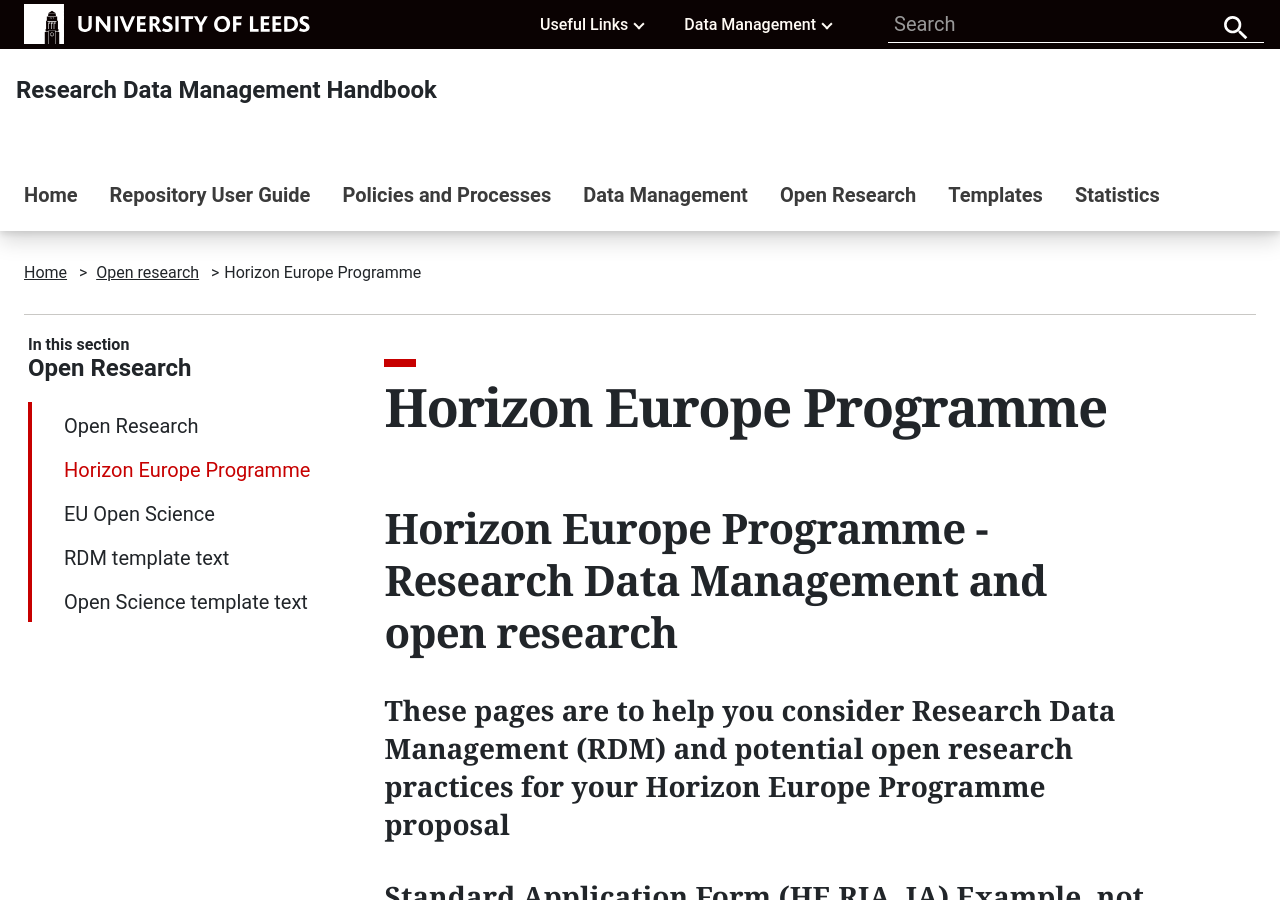
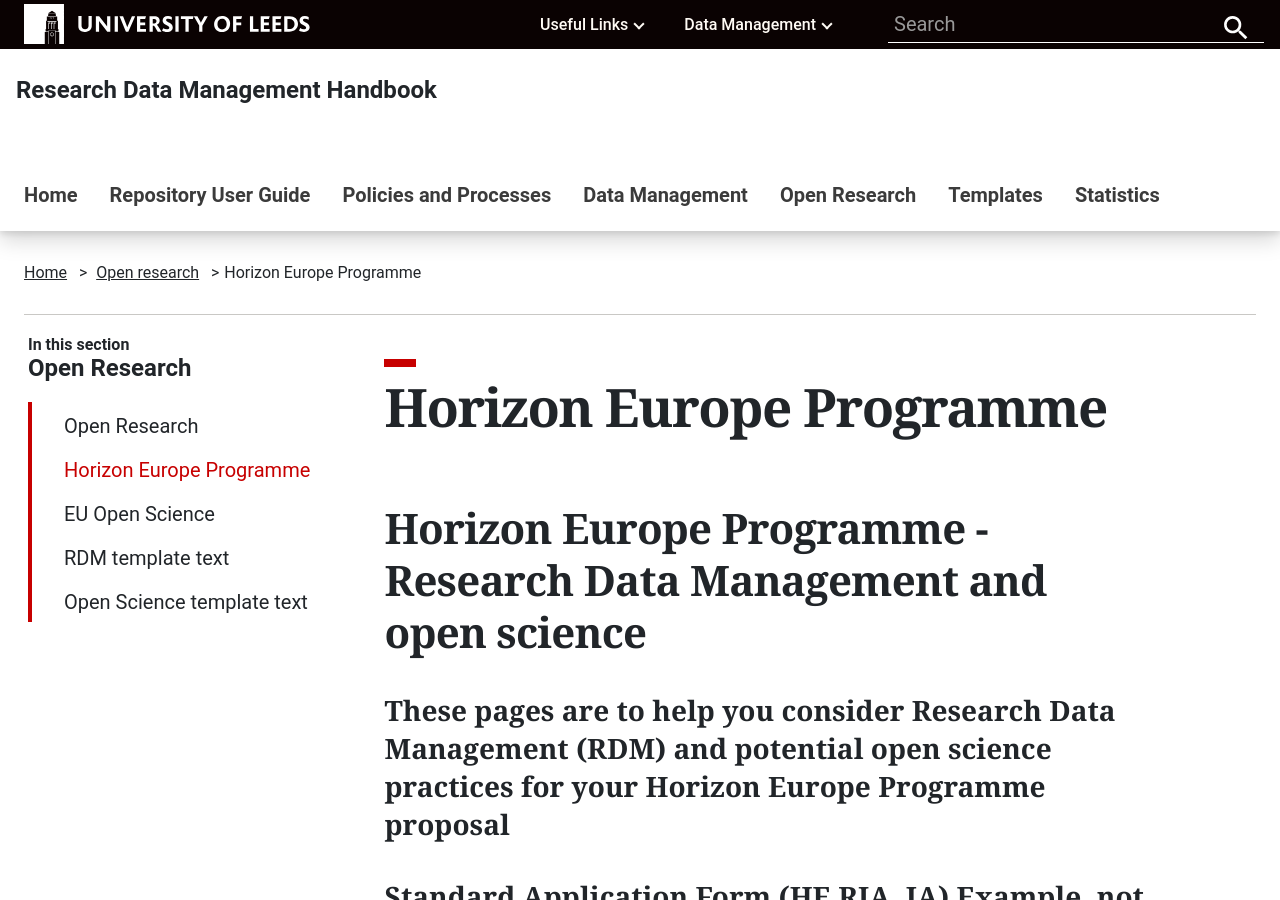
Before and after one commit to uol-library/rdl-handbook, a Jekyll site: the page built from pages/open-research/horizon-europe-programme.md, in a window 1280 px wide and 900 px high. Built offline with Jekyll 4.4.1, drawn with Linux system fonts in a browser that asks for light colours; some web fonts are replaced.

Commit message:
Update horizon-europe-programme.md

```diff
--- a/pages/open-research/horizon-europe-programme.md
+++ b/pages/open-research/horizon-europe-programme.md
@@ -6,8 +6,8 @@ index: true
 permalink: /open-research/horizon-europe-programme/
 ---
 
-## Horizon Europe Programme - Research Data Management and open research
-#### These pages are to help you consider Research Data Management (RDM) and potential open research practices for your Horizon Europe Programme proposal
+## Horizon Europe Programme - Research Data Management and open science
+#### These pages are to help you consider Research Data Management (RDM) and potential open science practices for your Horizon Europe Programme proposal
 #### [Standard Application Form (HE RIA, IA) Example, not to complete](https://ec.europa.eu/info/funding-tenders/opportunities/docs/2021-2027/horizon/temp-form/af/af_he-ria-ia_en.pdf) Version 1.1, 19 April 2021
 > Describe how appropriate open science practices are implemented as an integral part of the proposed methodology. Show how the choice of practices and their implementation are adapted to the nature of your work, in a way that will increase the chances of the project delivering on its objectives (e.g. 1 page). If you believe that none of these practices are appropriate for your project, please provide a justification here.
 
```
